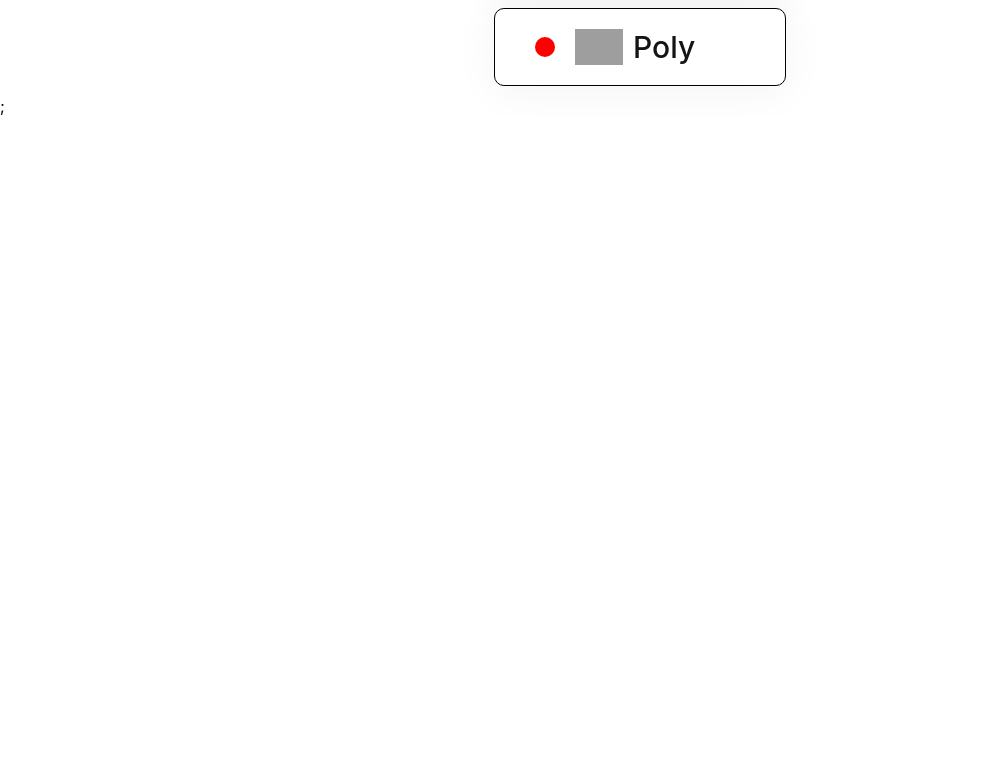
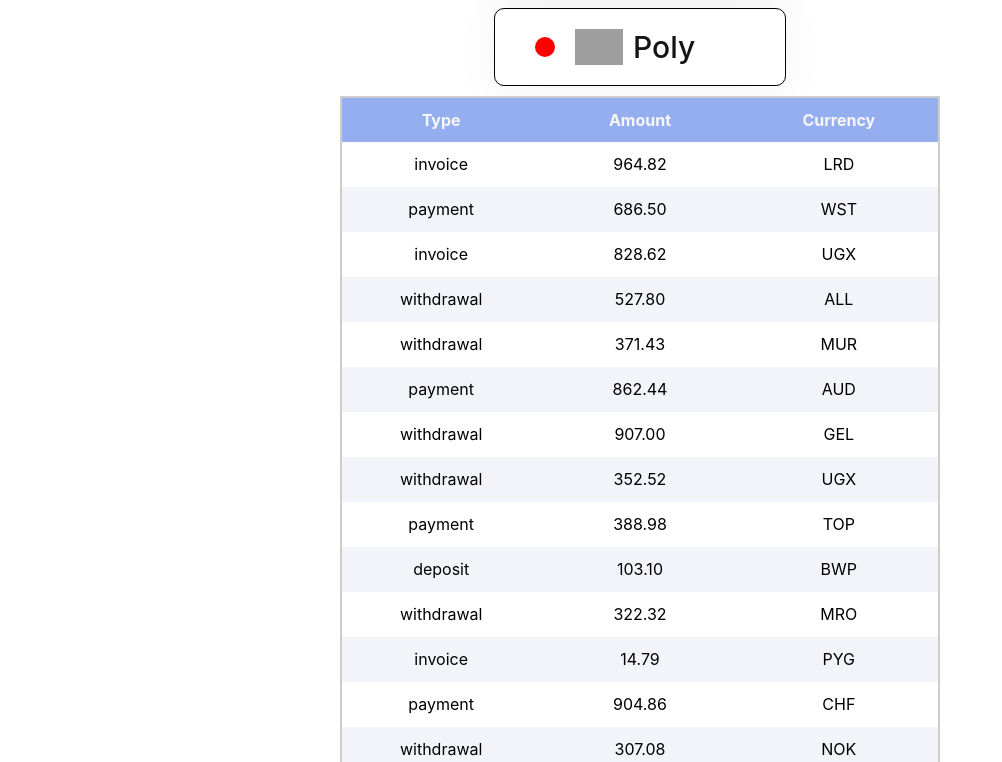
Before and after one commit to AndiiSiryi/goit-react-hw-01-components, a React (Create React App) app: page / in a window 1280 px wide. Shown: the part 1058-1820 px from the top of the page, without its empty margins (0-1002 px from the left). Before the commit the page ends 1174 px from the top, so only its background shows below. Built offline with nearby package versions, Linux system fonts and the light colour scheme; grey boxes are pictures that could not be loaded.

Commit message:
Завдання 4 TransactionHistory

```diff
--- a/src/components/App.jsx
+++ b/src/components/App.jsx
@@ -2,9 +2,11 @@
 import user from '../dataBase/user.json';
 import data from '../dataBase/data.json';
 import friends from '../dataBase/friends.json';
+import transactions from '../dataBase/transactions.json';
 import { Profile } from './Profile/Profile';
 import { Statistics } from './Statistics/Statistics';
 import { FriendList } from './FriendList/FriendList';
+import { TransactionHistory } from './TransactionHistory/TransactionHistory';
 
 export const App = () => {
   return (
@@ -17,7 +19,8 @@
       stats={user.stats}
       />
       <Statistics title="Upload stats" stats={data} />
-      <FriendList friends={friends} />;
+      <FriendList friends={friends} />
+      <TransactionHistory items={transactions} />
     </>
   );
 };
--- a/src/components/FriendList/FriendListItem.jsx
+++ b/src/components/FriendList/FriendListItem.jsx
@@ -3,7 +3,7 @@
 
 export const FriendListItem = ({ avatar, name, isOnline }) => {
     return (
-        <li class={css.item}>
+        <li className={css.item}>
             <span className={isOnline ? css.isOnlineTrue : css.isOnlineFalse}></span>
             <img className={css.avatar} src={avatar} alt="User avatar" width="48" />
             <p className={css.name}>{name}</p>
--- a/src/components/Statistics/Statistics.module.css
+++ b/src/components/Statistics/Statistics.module.css
@@ -17,7 +17,6 @@
 .statlist {
   display: flex;
   align-items: center;
-  justify-content: center;
   margin-bottom: 50px;
 }
 
--- /dev/null
+++ b/src/components/TransactionHistory/TransactionHistory.jsx
@@ -0,0 +1,38 @@
+import PropTypes from 'prop-types';
+import css from '../TransactionHistory/TransactionHistory.module.css';
+
+export const TransactionHistory = ({ items }) => {
+    return (
+        <table className={css.transactionHistory}>
+  <thead>
+    <tr>
+      <th>Type</th>
+      <th>Amount</th>
+      <th>Currency</th>
+    </tr>
+            </thead>
+            <tbody>
+        {items.map(({ id, type, amount, currency }) => {
+          return (
+            <tr key={id}>
+              <td>{type}</td>
+              <td>{amount}</td>
+              <td>{currency}</td>
+            </tr>
+          );
+        })}
+      </tbody>
+    </table>
+  )
+}
+
+TransactionHistory.prototype = {
+  transactions: PropTypes.arrayOf(
+    PropTypes.shape({
+      id: PropTypes.string.isRequired,
+      type: PropTypes.string.isRequired,
+      amount: PropTypes.string.isRequired,
+      currency: PropTypes.string.isRequired,
+    })
+  ),
+};
--- /dev/null
+++ b/src/components/TransactionHistory/TransactionHistory.module.css
@@ -0,0 +1,25 @@
+.transactionHistory {
+  width: 100%;
+  max-width: 600px;
+  margin-left: auto;
+  margin-right: auto;
+  table-layout: fixed;
+  border-collapse: collapse;
+  border: 2px solid rgb(207, 204, 204);
+}
+
+thead {
+  background-color: rgb(149 174 239);
+  color: rgb(247, 247, 248);
+  padding-top: 20px;
+}
+
+tr {
+  text-align: center;
+  height: 45px;
+  padding: 20px;
+}
+
+tr:nth-child(2n) {
+  background-color: rgb(242 244 249);
+}
--- /dev/null
+++ b/src/dataBase/transactions.json
@@ -0,0 +1,122 @@
+[
+  {
+    "id": "1e0700a2-5183-4291-85cc-2065a036a683",
+    "type": "invoice",
+    "amount": "964.82",
+    "currency": "LRD"
+  },
+  {
+    "id": "a30f821b-4d25-4ff0-abdd-e340b3f0dd2b",
+    "type": "payment",
+    "amount": "686.50",
+    "currency": "WST"
+  },
+  {
+    "id": "44dca67a-8e5a-4798-bf8e-b15efd4e1abd",
+    "type": "invoice",
+    "amount": "828.62",
+    "currency": "UGX"
+  },
+  {
+    "id": "ea8ed3dc-2b68-4a53-905a-53ecb0adef33",
+    "type": "withdrawal",
+    "amount": "527.80",
+    "currency": "ALL"
+  },
+  {
+    "id": "ea76146a-0b00-4b80-bc02-a8c822176712",
+    "type": "withdrawal",
+    "amount": "371.43",
+    "currency": "MUR"
+  },
+  {
+    "id": "63ca02f9-d637-46b5-9237-f3b24425e029",
+    "type": "payment",
+    "amount": "862.44",
+    "currency": "AUD"
+  },
+  {
+    "id": "ed0263e8-59a5-4bf1-87e0-2bb88e53dc34",
+    "type": "withdrawal",
+    "amount": "907.00",
+    "currency": "GEL"
+  },
+  {
+    "id": "6013bad0-750c-4691-8bc2-d8f2b43969c4",
+    "type": "withdrawal",
+    "amount": "352.52",
+    "currency": "UGX"
+  },
+  {
+    "id": "252c7be4-8b06-4fa7-8d42-61fb835b70d5",
+    "type": "payment",
+    "amount": "388.98",
+    "currency": "TOP"
+  },
+  {
+    "id": "4eaab41b-b967-40ac-82ed-85fc66f646f1",
+    "type": "deposit",
+    "amount": "103.10",
+    "currency": "BWP"
+  },
+  {
+    "id": "9648a350-8469-42d5-8bf3-18090de5fe67",
+    "type": "withdrawal",
+    "amount": "322.32",
+    "currency": "MRO"
+  },
+  {
+    "id": "9c5c25fb-1a95-4b2f-8d1f-4c4426d677cc",
+    "type": "invoice",
+    "amount": "14.79",
+    "currency": "PYG"
+  },
+  {
+    "id": "43ef232c-80e9-4d6f-b48a-b22405620de3",
+    "type": "payment",
+    "amount": "904.86",
+    "currency": "CHF"
+  },
+  {
+    "id": "5161682e-e620-4019-ab0a-24ceb10fbd20",
+    "type": "withdrawal",
+    "amount": "307.08",
+    "currency": "NOK"
+  },
+  {
+    "id": "7b119d71-42e6-4c42-a141-6818b07bb9ff",
+    "type": "invoice",
+    "amount": "275.07",
+    "currency": "AWG"
+  },
+  {
+    "id": "a4f65722-65c4-4c28-b1f4-b8ed988bb205",
+    "type": "deposit",
+    "amount": "213.10",
+    "currency": "STD"
+  },
+  {
+    "id": "c6e5784b-0ca3-48d6-86e5-b5128af5a523",
+    "type": "invoice",
+    "amount": "116.11",
+    "currency": "CUP CUC"
+  },
+  {
+    "id": "c9ebed6a-3a02-4b49-ac0d-0534b51f2bfd",
+    "type": "invoice",
+    "amount": "878.67",
+    "currency": "HKD"
+  },
+  {
+    "id": "a4a98b0e-b22c-438b-9f83-de2df52110c8",
+    "type": "invoice",
+    "amount": "725.03",
+    "currency": "UYU UYI"
+  },
+  {
+    "id": "b39bfa7a-0166-4c47-94d6-87d20590f746",
+    "type": "payment",
+    "amount": "405.45",
+    "currency": "MDL"
+  }
+]
```
